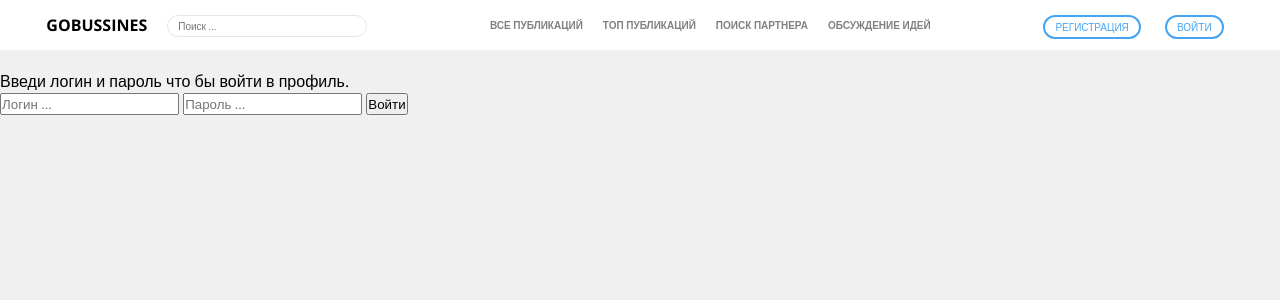
After one commit to YauheniRusinchuk/ProductionProject, a Django app: page /login/ in a window 1280 px wide. The commit adds this page. Shown: the top 300 px of the page. Run offline with Django 3.2, Linux system fonts and the light colour scheme.

Commit message:
add login page and form

```diff
--- a/src/apps/home/urls.py
+++ b/src/apps/home/urls.py
@@ -1,9 +1,10 @@
 from django.urls import path
-from .views import home
+from .views import home, LoginView
 
 app_name = 'home'
 
 
 urlpatterns = [
     path('', home, name='home_page'),
+    path('login/', LoginView.as_view(), name='login_page'),
 ]
--- a/src/apps/home/views.py
+++ b/src/apps/home/views.py
@@ -1,5 +1,23 @@
-from django.shortcuts import render
-
+from django.shortcuts import render, redirect
+from django.views import View
+from django.contrib.auth import authenticate, login
 
 def home(request):
     return render(request, 'home/index.html', {})
+
+
+class LoginView(View):
+    ''' Отображение страницы входа  '''
+    def get(sefl, request, *args, **kwargs):
+        return render(request, 'home/login.html', {})
+
+    ''' Метод пост для проверки существования юзера и вход '''
+    def post(sefl, request, *args, **kwargs):
+        username = request.POST.get('username')
+        password = request.POST.get('password')
+        user = authenticate(request, username=username, password=password)
+        if user is not None:
+            login(request, user)
+            return redirect('home:home_page')
+        else:
+            return redirect('home:login_page')
--- a/src/apps/static/style/style.css
+++ b/src/apps/static/style/style.css
@@ -7,7 +7,7 @@
 }
 
 body {
-    background-color: #fcfcfc;
+    background-color: #f0f0f0;
 }
 
 .header_container {
@@ -59,12 +59,20 @@ body {
     text-decoration: none;
     font-size: 10px;
     text-transform: uppercase;
-    color: black;
-    font-weight: normal;
+    color: grey;
+    font-weight: bold;
+}
+
+.header_container .header_login_and_register .user_authenticated  a{
+    text-decoration: none;
+    color: grey;
+    border: none;
+    font-size: 10px;
+    font-weight: bold;
 }
 
 
-.header_container .header_login_and_register a {
+.header_container .header_login_and_register .user_is_not_login a {
     margin: 10px;
     text-transform: uppercase;
     text-decoration: none;
@@ -72,14 +80,14 @@ body {
     font-weight: normal;
     color: #46a5f2;
     padding: 3px 10px;
-    border: 1px solid #46a5f2;
+    border: 2px solid #46a5f2;
     border-radius: 20px;
     /* box-shadow: 0 0 10px #e6e6e6; */
     transition-property: background-color,color;
     transition-duration: 0.3s;
 }
 
-.header_container .header_login_and_register a:hover {
+.header_container .header_login_and_register .user_is_not_login a:hover {
     background-color: #46a5f2;
     color: white;
 }
@@ -129,7 +137,7 @@ body {
 
 .main_container_posts .posts .post_info_title a {
     font-size: 16px;
-    font-weight: bold;
+    font-weight: normal;
     color: black;
     text-decoration: none;
 }
@@ -148,12 +156,12 @@ body {
 
 .main_container_posts .posts .post_info a {
     text-decoration: none;
-    font-size: 10px;
+    font-size: 8px;
     font-weight: bold;
     border-radius: 20px;
     padding: 3px 10px;
-    color: green;
-    border: 1px solid green;
+    color: #d1a76d;
+    border: 1px solid #d1a76d;
     border-radius: 3px;
 }
 
@@ -212,3 +220,7 @@ body {
     font-weight: bold;
     color: #2ECC71;
 }
+
+.logn_container {
+    margin: 70px auto;
+}
--- a/src/apps/templates/header.html
+++ b/src/apps/templates/header.html
@@ -1,7 +1,7 @@
 <div class="header_container">
 
     <div class='header_logo'>
-        <a href="">НПДБ</a>
+        <a href="">GOBUSSINES</a>
         <form>
             <input type="text" placeholder="Поиск ..." name="" value="">
         </form>
@@ -15,8 +15,16 @@
     </div>
 
     <div class="header_login_and_register">
-        <a href="">регистрация</a>
-        <a href="">войти</a>
+        {% if user.is_authenticated %}
+            <div class='user_authenticated'>
+                <a href="">{{user.username}}</a>
+            </div>
+        {% else %}
+            <div class='user_is_not_login'>
+                <a href="">регистрация</a>
+                <a href="">войти</a>
+            </div>
+        {% endif %}
     </div>
 
 </div>
--- /dev/null
+++ b/src/apps/templates/home/login.html
@@ -0,0 +1,15 @@
+{% extends 'base.html' %}
+
+
+{% block content %}
+
+    <div class='logn_container'>
+        <p>Введи логин и пароль что бы войти в профиль.</p>
+        <form method="POST">{% csrf_token %}
+            <input type="text" name="username" placeholder="Логин ..." value="">
+            <input type="password" name="password" placeholder="Пароль ..." value="">
+            <button type="submit" name="button">Войти</button>
+        </form>
+    </div>
+
+{% endblock %}
```
